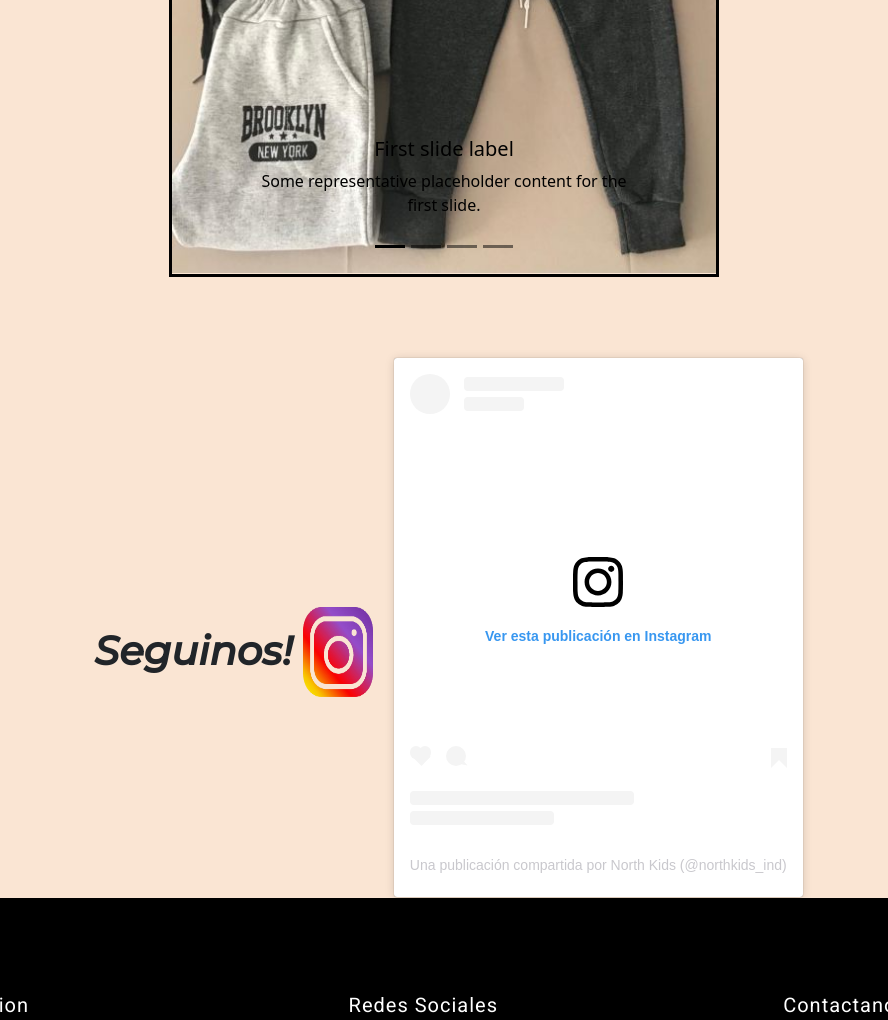
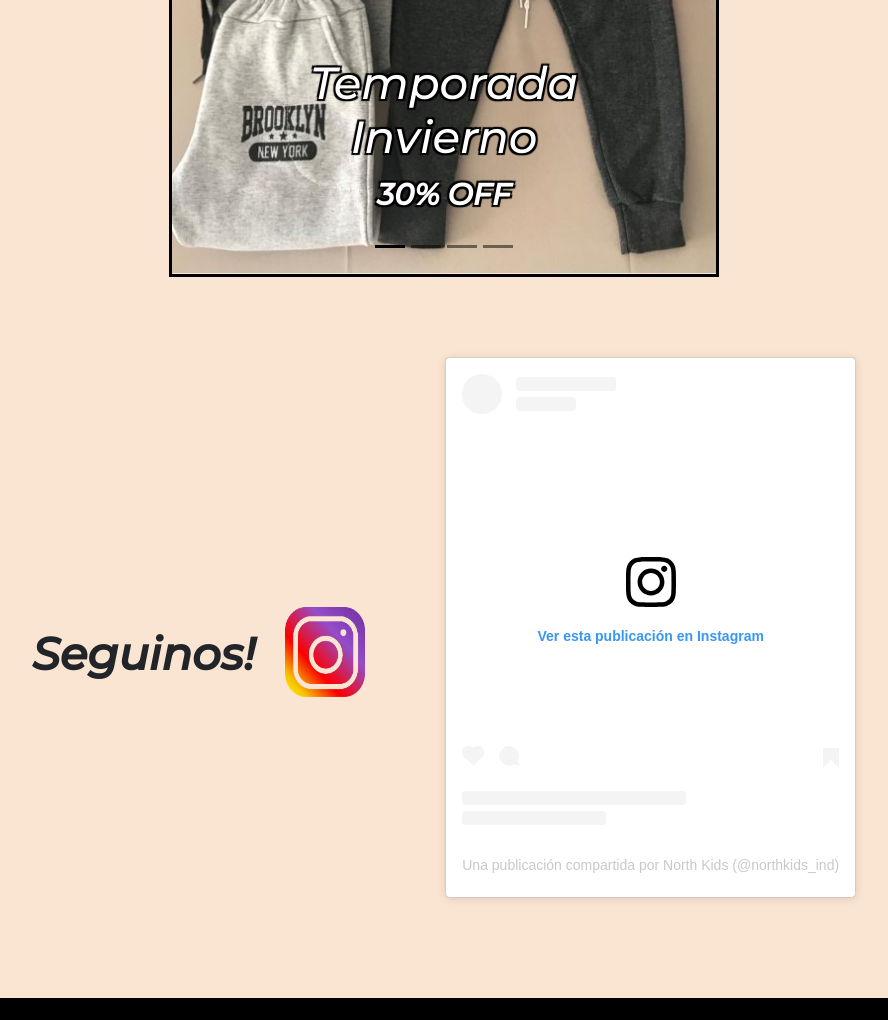
Before and after one commit to Cristian-Liendro/pagina-web, a website: page index.html in a window 1280 px wide. Shown: the part 580-1600 px from the top of the page, without its empty margins (196-1084 px from the left). Drawn offline with nearby package versions, Linux system fonts and the light colour scheme; a script that the page names is missing.

Commit message:
grandes cambios en inicio

```diff
--- a/index.html
+++ b/index.html
@@ -60,29 +60,29 @@
                 <div class="carousel-item active" data-bs-interval="10000">
                     <img src="./imagenes/ropa1ej.jpg" alt="temporadainvierno" class="d-block w-100">
                     <div class="carousel-caption d-none d-md-block">
-                        <h5>First slide label</h5>
-                        <p>Some representative placeholder content for the first slide.</p>
+                        <h5 class="textocarousel">Temporada Invierno</h5>
+                        <p class="descripcionTextocarousel">30% OFF</p>
                     </div>
                 </div>
                 <div class="carousel-item" data-bs-interval="2000">
                     <img src="./imagenes/ropa6ej.jpg" alt="buzos" class="d-block w-100">
                     <div class="carousel-caption d-none d-md-block">
-                        <h5>Second slide label</h5>
-                        <p>Some representative placeholder content for the second slide.</p>
+                        <h5 class="textocarousel">Buzos en OFERTA!</h5>
+                        <p class="descripcionTextocarousel">25% OFF</p>
                     </div>
                 </div>
                 <div class="carousel-item">
                     <img  src="./imagenes/ropa8ej.jpg" alt="mangacorta" class="d-block w-100">
                     <div class="carousel-caption d-none d-md-block">
-                        <h5>Third slide label</h5>
-                        <p>Some representative placeholder content for the third slide.</p>
+                        <h5 class="textocarousel">Remeras en OFERTA!</h5>
+                        <p class="descripcionTextocarousel">75% OFF</p>
                     </div>
                 </div>
                 <div class="carousel-item">
                     <img  src="./imagenes/ropa7ej.jpg" alt="pantalonesinviernocolor" class="d-block w-100">
                     <div class="carousel-caption d-none d-md-block">
-                        <h5>Third slide label</h5>
-                        <p>Some representative placeholder content for the third slide.</p>
+                        <h5 class="textocarousel">Pantalones en OFERTA!</h5>
+                        <p class="descripcionTextocarousel">50% OFF</p>
                     </div>
                 </div>
             </div>
--- a/scss/components/_index.scss
+++ b/scss/components/_index.scss
@@ -16,19 +16,41 @@
 
 .instagramlogomed{
     height: 90px;
-    width: 100px;
+    width: 110px;
     margin-top: 250px;
     padding-left: 10px;
     padding-right: 20px;
+    margin-right: 60px;
+    margin-left: 20px;
 }
 
 .textoseguinos{
     font-family: 'Montserrat', sans-serif;
-    font-size: 40px;
+    font-size: 45px;
     font-weight: 900;
     margin-top: 270px;
-    padding-left: 10px;
 }
+
+.instagrammedia{
+    margin-bottom: 100px;
+}
+
+.textocarousel{
+    color: white;
+    font-size: 45px;
+    font-weight: 400;
+    font-family: 'Montserrat', sans-serif;
+    text-shadow: -2px -2px 1px #000, 2px 2px 1px #000, -2px 2px 1px #000, 2px -2px 1px #000;
+}
+
+.descripcionTextocarousel{
+    color: white;
+    font-family: 'Montserrat', sans-serif;
+    font-weight: 900;
+    font-size: 30px;
+    text-shadow: -2px -2px 1px #000, 2px 2px 1px #000, -2px 2px 1px #000, 2px -2px 1px #000;
+}
+
 
 @media only screen and (min-width:360px) and (max-width:780px){
     #carouselExampleDark{
@@ -68,7 +90,7 @@
     }
 
     .instagrammedia{
-        width: 300px;
+        width: 350px;
         height: 400px;
         margin: auto;
         margin-bottom: 150px;
```
Also changed, not shown: css/main.css.
